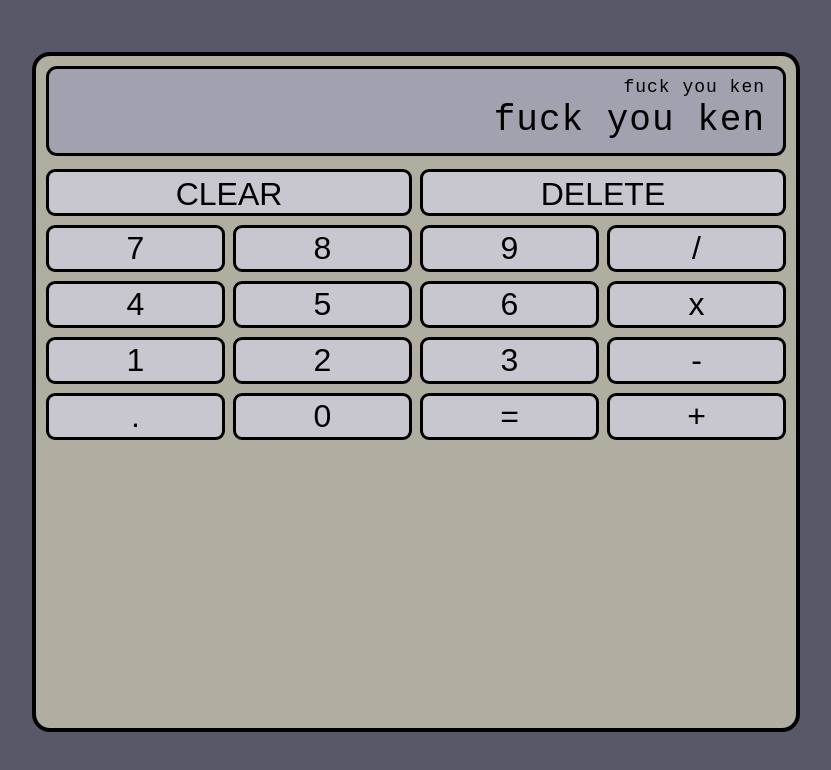
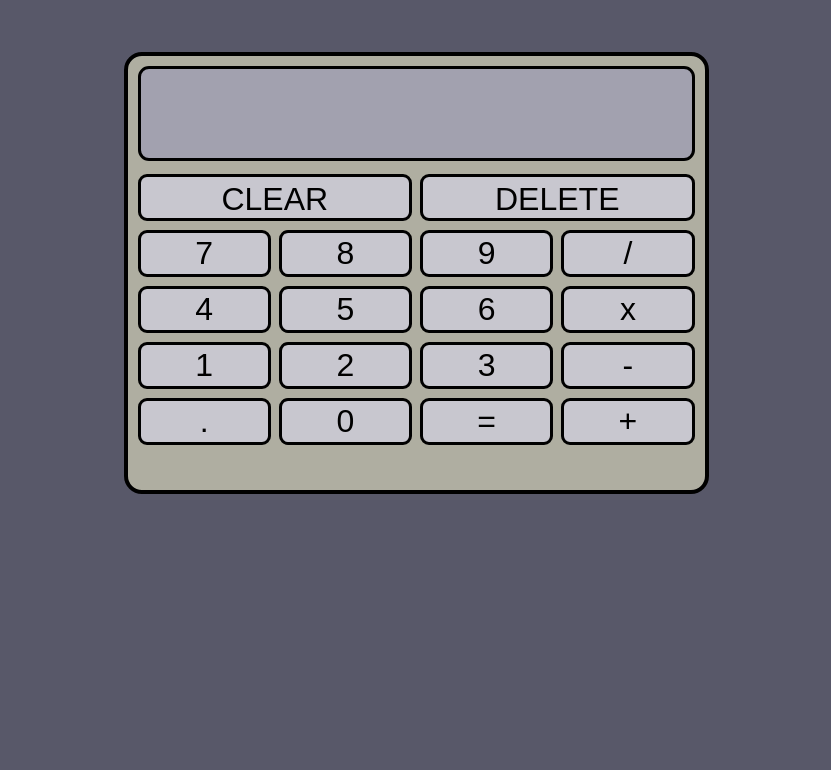
Before and after one commit to beeburrt/calculator, a plain HTML site: page index.html in a window 1280 px wide. Shown: the whole page, without its empty margins (224-1055 px from the left). Drawn offline with Linux system fonts and the light colour scheme.

Commit message:
Still working on it

```diff
--- a/index.html
+++ b/index.html
@@ -5,14 +5,15 @@
     <meta http-equiv="X-UA-Compatible" content="IE=edge" />
     <meta name="viewport" content="width=device-width, initial-scale=1.0" />
     <title>Calculator</title>
-    <link rel="stylesheet" href="./styles.css" />
-    <script src="./main.js" defer></script>
+    <link rel="stylesheet" href="styles.css" />
+    <script src="main.js" defer></script>
   </head>
 
   <body>
+    <div class="calculator">
       <div class="outer">
         <div class="display-container">
-        <p class="upper-display">XXX</p>
+          <p class="top-display">XXX</p>
           <p class="main-display">XXX</p>
         </div>
 
@@ -23,31 +24,32 @@
           </div>
 
           <div class="row row2">
-          <button class="btn seven">7</button>
-          <button class="btn eight">8</button>
-          <button class="btn nine">9</button>
-          <button class="btn divide">/</button>
+            <button class="btn seven number">7</button>
+            <button class="btn eight number">8</button>
+            <button class="btn nine number">9</button>
+            <button class="btn divide operator">/</button>
           </div>
 
           <div class="row row3">
-          <button class="btn four">4</button>
-          <button class="btn five">5</button>
-          <button class="btn six">6</button>
-          <button class="btn times">x</button>
+            <button class="btn four number">4</button>
+            <button class="btn five number">5</button>
+            <button class="btn six number">6</button>
+            <button class="btn times operator">x</button>
           </div>
 
           <div class="row row4">
-          <button class="btn one">1</button>
-          <button class="btn two">2</button>
-          <button class="btn three">3</button>
-          <button class="btn minus">-</button>
+            <button class="btn one number">1</button>
+            <button class="btn two number">2</button>
+            <button class="btn three number">3</button>
+            <button class="btn minus operator">-</button>
           </div>
 
           <div class="row row5">
-          <button class="btn dot">.</button>
-          <button class="btn zero">0</button>
+            <button class="btn dot operator">.</button>
+            <button class="btn zero number">0</button>
             <button class="btn equals">=</button>
-          <button class="btn plus">+</button>
+            <button class="btn plus operator">+</button>
+          </div>
         </div>
       </div>
     </div>
--- a/main.js
+++ b/main.js
@@ -1,21 +1,61 @@
-const topDisplay = document.querySelector(".upper-display");
-topDisplay.textContent = "fuck you ken";
-const display = document.querySelector(".main-display");
-display.textContent = "fuck you ken";
+const topDisplay = document.querySelector(".top-display");
+const mainDisplay = document.querySelector(".main-display");
 
-const buttons = document.querySelectorAll("button");
-console.log(buttons);
+let memory = [];
 
-buttons.forEach((button) => {
+let firstValue;
+let nextValue;
+let result;
+
+topDisplay.textContent = "";
+mainDisplay.textContent = "";
+
+const clearBtn = document.querySelector(".clear");
+
+const deleteBtn = document.querySelector(".delete");
+
+const numberBtns = Array.from(document.getElementsByClassName("number"));
+const operatorBtns = Array.from(document.getElementsByClassName("operator"));
+
+console.log(numberBtns);
+
+clearBtn.addEventListener("click", clear);
+
+deleteBtn.addEventListener("click", back);
+
+numberBtns.forEach((button) => {
   button.addEventListener("click", (e) => {
-    const btnClass = e.target.getAttribute("class");
-    if (btnClass.includes("clear")) {
-      clear();
-    }
+    memory.push(button.innerText);
+    // updateDisplay(button);
+    console.log(memory);
+  });
+});
+
+operatorBtns.forEach((button) => {
+  button.addEventListener("click", () => {
+    updateDisplay(button);
   });
 });
 
 function clear(e) {
   topDisplay.textContent = "";
-  display.textContent = "";
+  mainDisplay.textContent = "";
 }
+
+function back(e) {
+  memory.pop();
+  console.log(memory);
+}
+
+function updateDisplay(button) {
+  topDisplay.textContent = memory.values;
+  mainDisplay.innerText += button.innerText;
+}
+
+function calculate() {
+  // if (operator === "+") {
+
+  // }
+
+  mainDisplay.innerText = result;
+}
--- a/styles.css
+++ b/styles.css
@@ -1,3 +1,7 @@
+/* =================== */
+/*     * * * * * *     */
+/* =================== */
+
 * {
   margin: 0;
   padding: 0;
@@ -16,8 +20,8 @@ body {
 
 .outer {
   margin: 4em auto;
-  width: 60%;
-  max-height: 85vh;
+  width: 45em;
+  height: 34em;
   padding: 10px;
   background: #afaea1;
   display: flex;
@@ -34,7 +38,7 @@ body {
   border-radius: 11px;
 }
 
-.upper-display {
+.top-display {
   font-size: 18px;
   margin-bottom: 5px;
   height: 1em;
@@ -43,11 +47,17 @@ body {
 }
 
 .main-display {
-  font-size: 36px;
+  font-size: 40px;
+  font-weight: 500;
+  letter-spacing: 3px;
   height: 1.25em;
   text-align: end;
   padding-right: 10px;
 }
+
+/* =================== */
+/*     * * * * * *     */
+/* =================== */
 
 .btn-container {
   display: grid;
@@ -83,6 +93,10 @@ body {
   grid-template-columns: repeat(4, 1fr);
 }
 
+/* =================== */
+/*     * * * * * *     */
+/* =================== */
+
 .copy {
   font-size: 18px;
   font-weight: bold;
```
Lines whose indentation alone changed are shown as unchanged.
